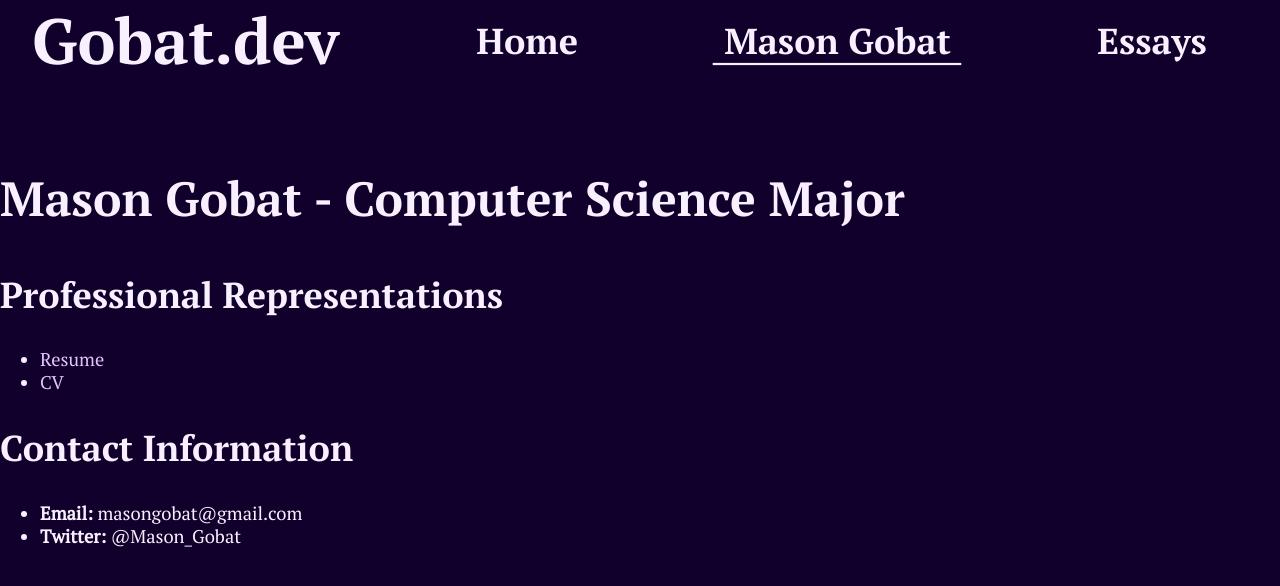
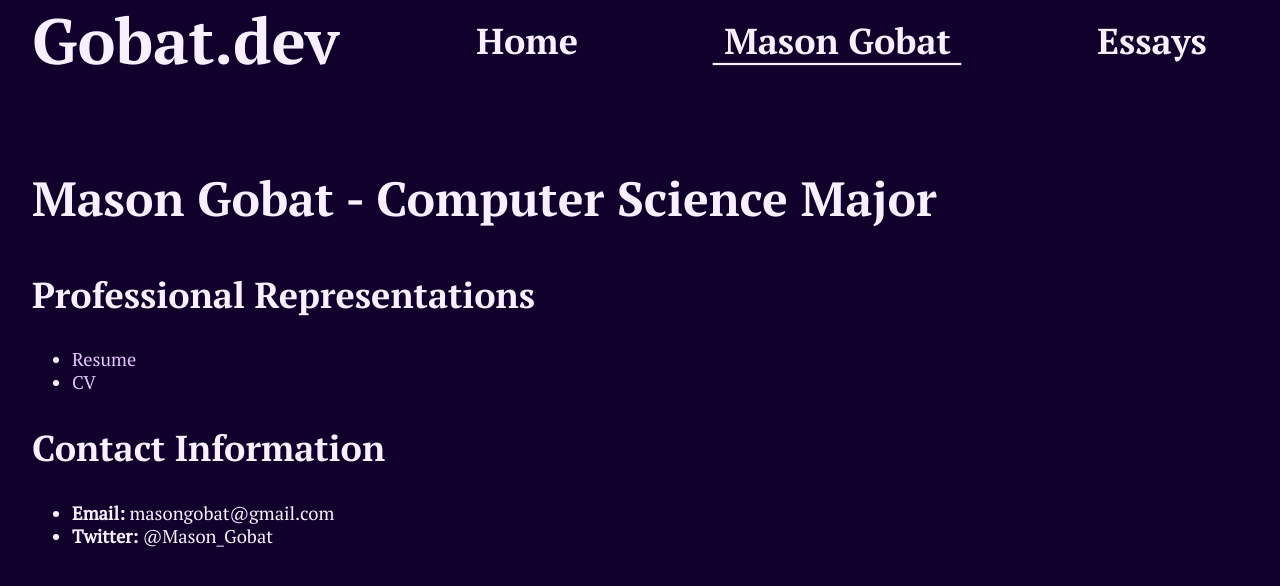
Before and after one commit to MasonGobat/gobatDev, a plain HTML site: page mason.html in a window 1280 px wide. Drawn offline with Linux system fonts and the light colour scheme.

Commit message:
changed styling for personal page

```diff
--- a/style.css
+++ b/style.css
@@ -157,6 +157,9 @@ sup {
     margin: auto;
     padding-left: 5vw;
 }
+#mainBody {
+    margin-left: 2em;
+}
 #essayTitle {
     font-size: 2.4em;
     text-align: center;
```
